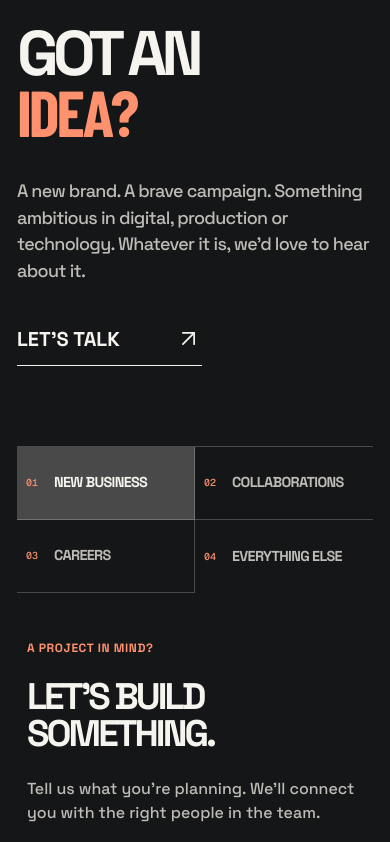
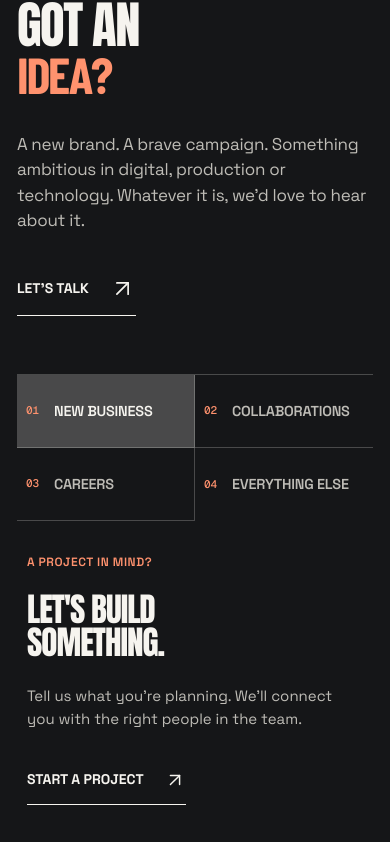
Before and after one commit to baba-dev/AMG-Web-V3, a Next.js app: page /contact in a window 390 px wide. Shown: the part 1000-1842 px from the top of the page. Built offline with nearby package versions, Linux system fonts and the light colour scheme; a web font is replaced by a local one.

Commit message:
refactor(contact): unify marquee, editorial headings, enquiry UI and office typography

```diff
--- a/src/app/contact/contact-page.css
+++ b/src/app/contact/contact-page.css
@@ -2,8 +2,8 @@
    All imagery is original Aiwa editorial artwork; no borrowed photography or office claims. */
 .contact-page{
   --aiwa-gutter:clamp(18px,2.5vw,48px);
-  --aiwa-font-interface:var(--font-space-grotesk),Arial,Helvetica,sans-serif;
-  --aiwa-font-body:var(--aiwa-font-interface);
+  --aiwa-font-interface:var(--type-body);
+  --aiwa-font-body:var(--type-body);
   --contact-paper:#f4f3ef;--contact-ink:#0a0a0b;--contact-muted:#565653;
   --contact-accent:#d94f31;--contact-rule:rgba(14,15,16,.22);
   --contact-outro:#dedbd4;--contact-outro-ink:#0a0a0b;--contact-outro-accent:#b43f25;
@@ -32,8 +32,7 @@ html.dark .contact-page{
 .contact-wall__topnote{
   position:absolute;z-index:3;top:17px;left:var(--aiwa-gutter);right:var(--aiwa-gutter);
   display:flex;justify-content:space-between;gap:16px;
-  pointer-events:none;color:#aaa9a7;
-  font:600 10px/1.2 var(--aiwa-font-interface);letter-spacing:.035em;
+  pointer-events:none;color:#aaa9a7;;;
 }
 .contact-wall__viewport{position:absolute;inset:0;overflow:hidden;}
 .contact-wall__track{
@@ -49,13 +48,11 @@ html.dark .contact-page{
   position:relative;display:flex;align-items:center;justify-content:center;
   gap:clamp(7px,.9vw,17px);min-height:var(--contact-wall-row-size);
   white-space:nowrap;text-decoration:none;color:inherit;
-  text-align:center;line-height:.85;user-select:none;
+  text-align:center;;user-select:none;
   transition:color .35s;
 }
 .contact-wall__word{
-  display:block;white-space:nowrap;flex:none;
-  font:400 var(--contact-wall-row-size)/.86 var(--font-aiwa-poster),Impact,"Arial Narrow",sans-serif;
-  letter-spacing:-.033em;text-transform:uppercase;
+  display:block;white-space:nowrap;flex:none;;;text-transform:uppercase;
   transform:scaleX(.92);
   transform-origin:center;
   transition:transform .45s cubic-bezier(.22,1,.36,1);
@@ -80,8 +77,7 @@ html.dark .contact-page{
   position:absolute;z-index:5;bottom:0;left:0;right:0;
   display:flex;justify-content:space-between;align-items:center;gap:20px;
   padding:20px var(--aiwa-gutter);
-  background:linear-gradient(0deg,#080808 30%,#08080800);
-  font:600 11px/1.3 var(--aiwa-font-interface);letter-spacing:.03em;
+  background:linear-gradient(0deg,#080808 30%,#08080800);;;
 }
 .contact-wall__edge span{color:#bcbcb9;}
 .contact-wall__edge a{display:inline-flex;align-items:center;gap:18px;min-height:45px;color:#f7f7f7;text-decoration:none;}
@@ -100,8 +96,7 @@ html.dark .contact-page{
 }
 .contact-intro__top,.contact-office__eyebrows{
   display:flex;align-items:center;justify-content:space-between;gap:20px;
-  padding:16px 0;border-top:1px solid var(--contact-rule);
-  font:700 clamp(10px,.88vw,13px)/1.3 var(--aiwa-font-interface);letter-spacing:.04em;
+  padding:16px 0;border-top:1px solid var(--contact-rule);;;
 }
 .contact-intro__top span:last-child,.contact-office__eyebrows span:last-child{color:var(--contact-muted);}
 .contact-intro__grid{
@@ -110,24 +105,19 @@ html.dark .contact-page{
   margin:clamp(70px,9vw,140px) 0 clamp(90px,10vw,175px);
 }
 .contact-intro h2,.contact-office h2,.contact-outro h2{
-  margin:0;
-  font:700 clamp(82px,11vw,190px)/.9 var(--aiwa-font-interface);
-  letter-spacing:-.09em;
+  margin:0;;;
 }
 .contact-intro h2 em,.contact-office h2 em,.contact-outro h2 em{
-  color:var(--contact-accent);font:italic 900 1.03em/.9 var(--font-aiwa-display),"Arial Narrow",sans-serif;
-  letter-spacing:-.048em;
+  color:var(--contact-accent);;;
 }
 .contact-intro__aside{padding-bottom:10px;}
 .contact-intro__aside p{
-  max-width:390px;margin:0 0 45px;color:var(--contact-muted);
-  font:500 clamp(19px,1.65vw,25px)/1.47 var(--aiwa-font-interface);letter-spacing:-.039em;
+  max-width:390px;margin:0 0 45px;color:var(--contact-muted);;;
 }
 .contact-intro__primary,.contact-enquiries__panel>a{
   display:inline-flex;justify-content:space-between;align-items:center;gap:55px;
   min-height:54px;padding:10px 0;border-bottom:1px solid currentColor;
-  text-decoration:none;color:var(--contact-ink);
-  font:700 clamp(18px,1.45vw,23px)/1.2 var(--aiwa-font-interface);
+  text-decoration:none;color:var(--contact-ink);;
 }
 .contact-intro__primary svg,.contact-enquiries__panel>a svg{transition:transform .25s;}
 .contact-intro__primary:hover svg,.contact-enquiries__panel>a:hover svg{transform:translate(5px,-5px);}
@@ -146,12 +136,9 @@ html.dark .contact-page{
   transition:color .3s,padding-left .3s,background-color .3s;
 }
 .contact-enquiries__tabs button:last-child{border-bottom:0;}
-.contact-enquiries__tabs button>span:first-child{
-  font:500 12px/1 var(--font-geist-mono),monospace;color:var(--contact-accent);
+.contact-enquiries__tabs button>span:first-child{;color:var(--contact-accent);
 }
-.contact-enquiries__tabs strong{
-  font:700 clamp(22px,2.15vw,36px)/1 var(--aiwa-font-interface);
-  letter-spacing:-.065em;
+.contact-enquiries__tabs strong{;;
 }
 .contact-enquiries__tabs button[aria-selected="true"]{
   color:var(--contact-ink);padding-left:12px;background:var(--contact-rule);
@@ -169,16 +156,13 @@ html.dark .contact-page{
   animation:contact-fade .4s ease both;
 }
 .contact-enquiries__kicker{
-  margin-bottom:35px;color:var(--contact-accent);
-  font:700 12px/1.25 var(--aiwa-font-interface);letter-spacing:.05em;
+  margin-bottom:35px;color:var(--contact-accent);;;
 }
 .contact-enquiries__panel h3{
-  margin:0;max-width:620px;
-  font:700 clamp(38px,4.4vw,75px)/1 var(--aiwa-font-interface);letter-spacing:-.08em;
+  margin:0;max-width:620px;;;
 }
 .contact-enquiries__panel p{
-  max-width:500px;margin:30px 0;color:var(--contact-muted);
-  font:500 clamp(15px,1.25vw,19px)/1.5 var(--aiwa-font-interface);
+  max-width:500px;margin:30px 0;color:var(--contact-muted);;
 }
 @keyframes contact-fade{from{opacity:.5;transform:translateY(12px);}to{opacity:1;transform:translateY(0);}}
 
@@ -188,8 +172,7 @@ html.dark .contact-page{
   border-top:1px solid var(--contact-rule);
 }
 .contact-office h2{
-  margin:clamp(55px,7vw,115px) 0 clamp(50px,7vw,100px);
-  font-size:clamp(79px,10vw,170px);line-height:.91;
+  margin:clamp(55px,7vw,115px) 0 clamp(50px,7vw,100px);;;
 }
 .contact-office__layout{
   display:grid;grid-template-columns:minmax(0,1.1fr) minmax(0,.9fr);
@@ -203,9 +186,7 @@ html.dark .contact-page{
   background:linear-gradient(0deg,#080808b2,transparent 29%,transparent 85%,#0808081a);
 }
 .contact-office__image>span{
-  position:absolute;z-index:1;bottom:22px;color:#fff;
-  font:700 11px/1.2 var(--aiwa-font-interface);
-  letter-spacing:.05em;text-shadow:0 2px 12px #0008;
+  position:absolute;z-index:1;bottom:22px;color:#fff;;;text-shadow:0 2px 12px #0008;
 }
 .contact-office__image>span:nth-of-type(1){left:24px;}
 .contact-office__image>span:nth-of-type(2){right:24px;text-align:right;}
@@ -215,38 +196,30 @@ html.dark .contact-page{
   border-left:1px solid var(--contact-rule);
 }
 .contact-office__count{
-  color:var(--contact-muted);
-  font:500 12px/1.2 var(--font-geist-mono),monospace;
+  color:var(--contact-muted);;
 }
 .contact-office__details h3{
-  margin:clamp(35px,5vw,75px) 0 18px;
-  font:700 clamp(70px,8.8vw,150px)/.9 var(--aiwa-font-interface);
-  letter-spacing:-.095em;
+  margin:clamp(35px,5vw,75px) 0 18px;;;
 }
 .contact-office__details h3 span{color:var(--contact-accent);}
 .contact-office__details>p{
-  max-width:380px;margin:0 0 35px;color:var(--contact-muted);
-  font:500 clamp(16px,1.35vw,22px)/1.45 var(--aiwa-font-interface);
-  letter-spacing:-.035em;
+  max-width:380px;margin:0 0 35px;color:var(--contact-muted);;;
 }
 .contact-office__address{display:grid;gap:9px;margin-bottom:24px;}
-.contact-office__address>span{color:var(--contact-accent);font:700 11px/1.2 var(--aiwa-font-interface);}
-.contact-office__address address{
-  font:500 clamp(17px,1.3vw,21px)/1.4 var(--aiwa-font-interface);
-  font-style:normal;
+.contact-office__address>span{color:var(--contact-accent);;}
+.contact-office__address address{;;
 }
 .contact-office__links{display:flex;flex-direction:column;}
 .contact-office__links a{
   display:flex;justify-content:space-between;align-items:center;gap:12px;
-  min-height:51px;padding:11px 0;border-top:1px solid var(--contact-rule);
-  font:700 clamp(12px,1.03vw,16px)/1.35 var(--aiwa-font-interface);
+  min-height:51px;padding:11px 0;border-top:1px solid var(--contact-rule);;
   color:var(--contact-ink);text-decoration:none;overflow-wrap:anywhere;
 }
 .contact-office__links a svg{flex:none;transition:transform .25s;}
 .contact-office__links a:hover svg{transform:translate(4px,-4px);}
 .contact-office__bottom{
   display:flex;justify-content:space-between;align-items:center;gap:20px;
-  padding-block:25px;font:700 12px/1.2 var(--aiwa-font-interface);
+  padding-block:25px;;
 }
 .contact-office__bottom>span{color:var(--contact-muted);}
 .contact-office__bottom a{color:var(--contact-ink);text-decoration:none;display:flex;align-items:center;gap:16px;min-height:44px;}
@@ -256,16 +229,14 @@ html.dark .contact-page{
   padding-block:clamp(90px,11vw,175px);
   background:var(--contact-outro);color:var(--contact-outro-ink);
 }
-.contact-outro>span{font:700 12px/1.2 var(--aiwa-font-interface);letter-spacing:.05em;}
-.contact-outro h2{
-  font-size:clamp(84px,11.9vw,210px);color:var(--contact-outro-ink);
+.contact-outro>span{;;}
+.contact-outro h2{;color:var(--contact-outro-ink);
 }
 .contact-outro h2 em{color:var(--contact-outro-accent);}
 .contact-outro>a{
   display:inline-flex;justify-content:space-between;align-items:center;gap:60px;
   padding:15px 0;min-height:56px;border-bottom:1px solid currentColor;
-  color:var(--contact-outro-ink);text-decoration:none;
-  font:700 clamp(20px,1.7vw,27px)/1.25 var(--aiwa-font-interface);
+  color:var(--contact-outro-ink);text-decoration:none;;
 }
 .contact-outro>a svg{transition:transform .28s;}
 .contact-outro>a:hover svg{transform:translate(5px,-5px);}
@@ -278,7 +249,7 @@ html.dark .contact-page{
 
 @media(max-width:1100px){
   .contact-enquiries{grid-template-columns:minmax(230px,.85fr) minmax(0,1fr);}
-  .contact-office__details h3{font-size:clamp(64px,8vw,100px);}
+  .contact-office__details h3{;}
 }
 @media(max-width:767px){
   .contact-page{--aiwa-gutter:17px;}
@@ -293,23 +264,23 @@ html.dark .contact-page{
   }
   .contact-wall__topnote{display:none;}
   .contact-wall__row{gap:3px;min-height:var(--contact-wall-row-size);}
-  .contact-wall__word{font-size:var(--contact-wall-row-size);letter-spacing:-.04em;transform:scaleX(.93);}
+  .contact-wall__word{;;transform:scaleX(.93);}
   .contact-wall__picture{
     width:calc(var(--contact-wall-row-size) * .78);
     height:calc(var(--contact-wall-row-size) * .8);
   }
-  .contact-wall__edge{padding:15px 17px;gap:14px;font-size:9px;}
-  .contact-wall__edge a{gap:7px;min-height:40px;font-size:9px;}
+  .contact-wall__edge{padding:15px 17px;gap:14px;;}
+  .contact-wall__edge a{gap:7px;min-height:40px;;}
   .contact-wall__edge a svg{width:17px;}
   .contact-intro,.contact-office{scroll-margin-top:56px;}
   .contact-intro{padding-block:70px 92px;}
-  .contact-intro__top,.contact-office__eyebrows{font-size:10px;}
+  .contact-intro__top,.contact-office__eyebrows{;}
   .contact-intro__top span:last-child,.contact-office__eyebrows span:last-child{display:none;}
   .contact-intro__grid{display:block;margin:65px 0 70px;}
-  .contact-intro h2{font-size:clamp(65px,16vw,125px);}
+  .contact-intro h2{;}
   .contact-intro__aside{padding-top:35px;}
-  .contact-intro__aside p{font-size:18px;margin-bottom:28px;}
-  .contact-intro__primary{font-size:20px;}
+  .contact-intro__aside p{;margin-bottom:28px;}
+  .contact-intro__primary{;}
   .contact-enquiries{display:block;min-height:0;}
   .contact-enquiries__tabs{display:grid;grid-template-columns:1fr 1fr;border-right:0;}
   .contact-enquiries__tabs button{
@@ -318,37 +289,37 @@ html.dark .contact-page{
   }
   .contact-enquiries__tabs button:nth-child(odd){border-right:1px solid var(--contact-rule);}
   .contact-enquiries__tabs button[aria-selected="true"]{padding-left:9px;}
-  .contact-enquiries__tabs strong{font-size:clamp(14px,3.7vw,21px);line-height:1.1;letter-spacing:-.046em;}
-  .contact-enquiries__tabs button>span:first-child{font-size:10px;}
+  .contact-enquiries__tabs strong{;;;}
+  .contact-enquiries__tabs button>span:first-child{;}
   .contact-enquiries__tab-dot{display:none;}
   .contact-enquiries__panel{min-height:360px;padding:34px 10px 39px;}
   .contact-enquiries__kicker{margin-bottom:22px;}
-  .contact-enquiries__panel h3{font-size:clamp(37px,9.3vw,58px);}
-  .contact-enquiries__panel p{font-size:16px;margin-block:25px;}
-  .contact-enquiries__panel>a{font-size:18px;min-height:50px;}
+  .contact-enquiries__panel h3{;}
+  .contact-enquiries__panel p{;margin-block:25px;}
+  .contact-enquiries__panel>a{;min-height:50px;}
   .contact-office{padding-block:75px 90px;}
-  .contact-office h2{font-size:clamp(63px,13.4vw,105px);margin-block:50px 45px;}
+  .contact-office h2{;margin-block:50px 45px;}
   .contact-office__layout{display:block;}
   .contact-office__image{height:clamp(295px,76vw,470px);min-height:0;}
-  .contact-office__image>span:nth-of-type(2){font-size:9px;}
+  .contact-office__image>span:nth-of-type(2){;}
   .contact-office__details{padding:29px 0 36px;border-left:0;gap:0;}
-  .contact-office__details h3{font-size:clamp(77px,18vw,116px);margin-block:48px 20px;}
-  .contact-office__details>p{font-size:18px;margin-bottom:40px;}
+  .contact-office__details h3{;margin-block:48px 20px;}
+  .contact-office__details>p{;margin-bottom:40px;}
   .contact-office__address{margin-bottom:32px;}
-  .contact-office__bottom{font-size:10px;gap:12px;}
+  .contact-office__bottom{;gap:12px;}
   .contact-office__bottom a{gap:7px;}
   .contact-outro{min-height:570px;padding-block:100px;gap:42px;}
-  .contact-outro h2{font-size:clamp(68px,14.3vw,113px);}
-  .contact-outro>a{font-size:21px;}
+  .contact-outro h2{;}
+  .contact-outro>a{;}
 }
 @media(max-width:390px){
   .contact-wall{--contact-wall-row-size:clamp(49px,14.6vw,57px);}
-  .contact-wall__word{letter-spacing:-.055em;}
+  .contact-wall__word{;}
   .contact-wall__edge span{max-width:150px;}
-  .contact-intro h2{font-size:clamp(63px,16vw,78px);}
-  .contact-office h2{font-size:clamp(59px,13.3vw,67px);}
-  .contact-office__details h3{font-size:clamp(69px,17.4vw,75px);}
-  .contact-outro h2{font-size:clamp(63px,14vw,72px);}
+  .contact-intro h2{;}
+  .contact-office h2{;}
+  .contact-office__details h3{;}
+  .contact-outro h2{;}
 }
 @media(prefers-reduced-motion:reduce){
   .contact-wall__track{animation:none!important;}
@@ -504,3 +475,42 @@ html.dark .contact-page{
     transform:none!important;
   }
 }
+
+/* Canonical typography roles; marquee row height and timing stay intact. */
+.contact-wall__word{font:400 var(--contact-wall-row-size)/.86 var(--type-display);letter-spacing:var(--tracking-display);}
+.contact-wall__row{line-height:.85;}
+.contact-wall__topnote{font:500 var(--type-meta-size)/1.2 var(--type-mono);letter-spacing:var(--tracking-label);}
+.contact-wall__edge{font:600 var(--type-meta-size)/1.3 var(--type-body);letter-spacing:var(--tracking-label);}
+.contact-wall__edge a{font:700 var(--type-ui-size)/1.2 var(--type-body);}
+.contact-intro__top,.contact-office__eyebrows{font:600 var(--type-eyebrow-size)/1.3 var(--type-body);letter-spacing:var(--tracking-label);}
+.contact-intro h2,.contact-office h2,.contact-outro h2{font:400 var(--type-contact-heading)/var(--leading-display) var(--type-display);letter-spacing:var(--tracking-display);}
+.contact-intro h2 em,.contact-office h2 em,.contact-outro h2 em{font:italic 900 1em/.94 var(--type-emphasis);letter-spacing:-.045em;}
+.contact-intro__aside p{font:400 var(--type-body-large)/var(--leading-body) var(--type-body);letter-spacing:var(--tracking-body);}
+.contact-intro__primary,.contact-enquiries__panel>a{font:700 var(--type-ui-size)/1.2 var(--type-body);}
+.contact-enquiries__tabs button>span:first-child{font:500 var(--type-meta-size)/1.2 var(--type-mono);}
+.contact-enquiries__tabs strong{font:600 var(--type-contact-tab)/1.2 var(--type-body);letter-spacing:var(--tracking-body);}
+.contact-enquiries__kicker{font:600 var(--type-eyebrow-size)/1.3 var(--type-body);letter-spacing:var(--tracking-label);}
+.contact-enquiries__panel h3{font:400 var(--type-contact-panel)/1.02 var(--type-display);letter-spacing:var(--tracking-display);}
+.contact-enquiries__panel p{font:400 var(--type-body-size)/var(--leading-body) var(--type-body);}
+.contact-office__image>span{font:500 var(--type-meta-size)/1.2 var(--type-mono);letter-spacing:var(--tracking-label);}
+.contact-office__count{font:500 var(--type-meta-size)/1.3 var(--type-mono);}
+.contact-office__details h3{font:400 var(--type-contact-office)/.94 var(--type-display);letter-spacing:var(--tracking-display);}
+.contact-office__details>p{font:400 var(--type-body-size)/var(--leading-body) var(--type-body);letter-spacing:var(--tracking-body);}
+.contact-office__address>span{font:600 var(--type-eyebrow-size)/1.3 var(--type-body);}
+.contact-office__address address{font:400 var(--type-body-size)/var(--leading-body) var(--type-body);font-style:normal;}
+.contact-office__links a{font:600 var(--type-ui-size)/1.35 var(--type-body);}
+.contact-office__bottom{font:600 var(--type-meta-size)/1.3 var(--type-body);}
+.contact-outro>span{font:600 var(--type-eyebrow-size)/1.3 var(--type-body);letter-spacing:var(--tracking-label);}
+.contact-outro>a{font:700 var(--type-ui-size)/1.25 var(--type-body);}
+.contact-page{font-family:var(--type-body);font-synthesis:none}
+.contact-intro,.contact-office{padding-block:clamp(64px,8vw,140px)}
+.contact-intro__grid{margin-block:clamp(48px,6vw,100px)}
+.contact-office h2{margin-block:clamp(40px,6vw,95px)}
+.contact-enquiries__panel h3{overflow-wrap:break-word;max-width:16ch}
+.contact-enquiries__panel p{max-width:48ch}
+.contact-enquiries__tabs strong{min-width:0;overflow-wrap:anywhere}
+.contact-office__details h3{overflow-wrap:break-word}
+.contact-office__details{min-width:0}
+.contact-intro__primary,.contact-enquiries__panel>a,.contact-outro>a{gap:clamp(20px,4vw,60px)}
+.contact-outro{min-height:clamp(440px,65vh,800px);padding-block:clamp(65px,8vw,140px)}
+@media(max-width:767px){.contact-intro,.contact-office{padding-block:60px 76px}.contact-enquiries__panel{min-height:320px}.contact-enquiries__tabs strong{line-height:1.25}.contact-office__bottom{flex-wrap:wrap}.contact-office__image>span{font-size:11px}.contact-outro{min-height:460px}.contact-wall__word{letter-spacing:-.045em}}
--- a/src/components/aiwa-polish.css
+++ b/src/components/aiwa-polish.css
@@ -249,10 +249,10 @@
   font-style: normal;
   font-display: swap;
 }
-html[data-aiwa-roc="true"] .aiwa-site:not(:has(.aiwa-hero)):not(.aiwa-global-ending):not(.about-page) {
+html[data-aiwa-roc="true"] .aiwa-site:not(:has(.aiwa-hero)):not(.aiwa-global-ending):not(.about-page):not(.contact-page) {
   --aiwa-font-body: "Aiwa Roc Grotesk Web", var(--font-space-grotesk), Arial, Helvetica, sans-serif;
 }
-html[data-aiwa-roc="true"] .aiwa-site:not(:has(.aiwa-hero)):not(.aiwa-global-ending):not(.about-page) :where(
+html[data-aiwa-roc="true"] .aiwa-site:not(:has(.aiwa-hero)):not(.aiwa-global-ending):not(.about-page):not(.contact-page) :where(
   .aiwa-specialisms__footer p,
   .aiwa-about__description,
   .aiwa-work__caption span,
--- a/src/styles/typography.css
+++ b/src/styles/typography.css
@@ -70,3 +70,13 @@
 }
 @media(max-width:900px){:root{--type-about-poster:clamp(48px,14vw,140px);--type-about-heading:clamp(36px,8.5vw,90px)}}
 @media(max-width:700px){:root{--type-about-poster:clamp(40px,13.8vw,96px);--type-about-heading:clamp(34px,9vw,65px);--type-about-stat:clamp(60px,20vw,120px);--type-about-control:clamp(18px,5vw,26px);--type-about-card:clamp(20px,5vw,27px)}}
+
+/* Contact: keep the marquee geometry independent of reading typography. */
+:root{
+ --type-contact-heading:var(--type-display-xl);
+ --type-contact-office:clamp(58px,7.2vw,132px);
+ --type-contact-panel:clamp(34px,4.2vw,72px);
+ --type-contact-tab:clamp(18px,1.8vw,30px);
+}
+@media(max-width:1100px){:root{--type-contact-office:clamp(48px,6.8vw,96px)}}
+@media(max-width:767px){:root{--type-contact-heading:clamp(48px,13vw,105px);--type-contact-office:clamp(56px,15vw,110px);--type-contact-panel:clamp(32px,8.5vw,58px);--type-contact-tab:clamp(14px,3.7vw,21px)}}
```
